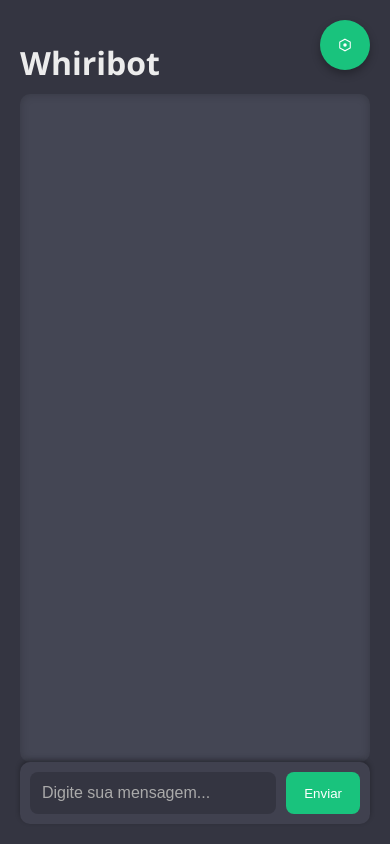
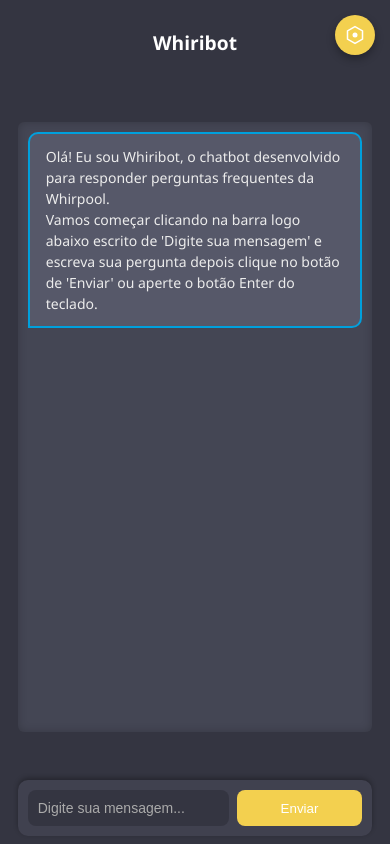
Before and after one commit to thiagoplancke/projeto_Fatec, a Flask app: page / in a window 390 px wide. Run offline with Flask 3, Linux system fonts and the light colour scheme.

Commit message:
mudanças site

```diff
--- a/src/chatbot_fatec_whirlpool/app.py
+++ b/src/chatbot_fatec_whirlpool/app.py
@@ -1,7 +1,26 @@
 from flask import Flask, render_template, request, jsonify
+import json
+import datetime
 from port_ia import responder_ia  # <-- import da outra pasta com a "IA"
 
 app = Flask(__name__)
+
+@app.route("/feedback", methods=["POST"])
+def feedback():
+    data = request.get_json()
+    user_message = data.get("user_message")
+    feedback_type = data.get("feedback_type")
+    bot_message = data.get("bot_message")
+    timestamp = data.get("timestamp", datetime.datetime.now().isoformat())
+    with open("feedback_log.json", "a", encoding="utf-8") as f:
+        json.dump({
+            "feedback_type": feedback_type,
+            "user_message": user_message,
+            "bot_message": bot_message,
+            "timestamp": timestamp
+        }, f, ensure_ascii=False)
+        f.write("\n")
+    return jsonify({"status": "ok", "message": "Feedback recebido"})
 
 @app.route("/")
 def index():
--- a/src/chatbot_fatec_whirlpool/port_ia.py
+++ b/src/chatbot_fatec_whirlpool/port_ia.py
@@ -1,19 +1,13 @@
-from google import genai
-from google.genai import types
-import os
+# aqui eu só usei para testar mesmo.
+# port_ia.py
+def responder_ia(texto):
+    texto = texto.lower()
 
-model="gemini-2.5-flash"
-api_key = os.getenv("GEMINI_API_KEY")
-
-client = genai.Client(api_key=api_key)
-
-system_instruction = """
-Você é o Assistente Virtual da Whirlpool.
-Você pode responder, em texto curtos, sobre produtos Whirlpool.
-"""
-
-config = types.GenerateContentConfig(system_instruction=system_instruction)
-
-def responder_ia(contents):
-    response = client.models.generate_content(model=model,contents=contents,config=config)
-    return response.text
+    if "oi" in texto or "olá" in texto:
+        return "Olá! Sou Whiribot :D"
+    elif "ajuda" in texto:
+        return "Claro! Me diga com o que você precisa."
+    elif "tchau" in texto:
+        return "Até mais! 👋"
+    else:
+        return "Interessante... me conte mais sobre isso!"
--- a/src/chatbot_fatec_whirlpool/static/script.js
+++ b/src/chatbot_fatec_whirlpool/static/script.js
@@ -1,8 +1,7 @@
-
   const chatBox = document.getElementById("chat");
   const input = document.getElementById("input");
 
-function addMessage(text, sender) {
+function addMessage(text, sender, userText = null, showFeedback = true) {
   const msg = document.createElement("div");
   msg.classList.add("message", sender);
 
@@ -13,7 +12,7 @@
   msg.appendChild(content);
 
   // botão feedback bot
-  if (sender === "bot") {
+  if (sender === "bot" && showFeedback) {
     const feedback = document.createElement("div");
     feedback.classList.add("feedback-buttons");
 
@@ -33,7 +32,11 @@
     likeBtn.setAttribute("data-tooltip", "Gostei!");
     likeBtn.addEventListener("click", () => {
       likeBtn.classList.add("active");
+            reFeedback("like", text, userText)
       dislikeBtn.classList.remove("active");
+    // desabilitar os botão dps de clicar
+    likeBtn.disabled = true;
+    dislikeBtn.disabled = true;
     });
 
     // dislike
@@ -43,7 +46,11 @@
     dislikeBtn.setAttribute("data-tooltip", "Não gostei!");
     dislikeBtn.addEventListener("click", () => {
       dislikeBtn.classList.add("active");
+            reFeedback("dislike", text, userText)
       likeBtn.classList.remove("active");
+    // desabilitar os botão dps de clicar
+    likeBtn.disabled = true;
+    dislikeBtn.disabled = true;
     });
 
     feedback.appendChild(redoBtn);
@@ -56,6 +63,24 @@
   chatBox.scrollTop = chatBox.scrollHeight;
 
   return msg;
+}
+
+function reFeedback(type, message, umessage) {
+  fetch("/feedback", {
+    method: "POST",
+    headers: { "Content-Type": "application/json" },
+    body: JSON.stringify({
+      user_message: umessage,
+      feedback_type: type,
+      bot_message: message,
+      timestamp: new Date().toISOString()
+    })
+  })
+  .then(response => response.json())
+  .then(data => {
+    console.log("Feedback registrado com sucesso:", data)
+  })
+  .catch(err => console.error("Erro ao enviar o feedback:", err))
 }
 
 async function enviar(predefinedText, isUser = true) {
@@ -83,7 +108,7 @@
     const data = await response.json();
 
     loading.remove();
-    addMessage(data.response, "bot");
+    addMessage(data.response, "bot", text);
   } catch (err) {
     loading.remove();
     addMessage("⚠️ Erro ao conectar com o servidor Flask.", "bot");
@@ -131,7 +156,6 @@
 darkModeBtn.addEventListener('click', () => setMode('dark'));
 
 // ===== CARREGAR PREFERÊNCIAS =====
-window.addEventListener('load', () => {
 const savedFont = localStorage.getItem('fontFamily');
 const savedMode = localStorage.getItem('mode') || 'dark';
 
@@ -140,5 +164,7 @@
   fontFamilySelect.value = savedFont;
 }
 setMode(savedMode);
+
+// msg de "boas vindas"
+addMessage("Olá! Eu sou Whiribot, o chatbot desenvolvido para responder perguntas frequentes da Whirpool. \nVamos começar clicando na barra logo abaixo escrito de 'Digite sua mensagem' e escreva sua pergunta depois clique no botão de 'Enviar' ou aperte o botão Enter do teclado.", "bot", null, false);
 });
-});
--- a/src/chatbot_fatec_whirlpool/static/style.css
+++ b/src/chatbot_fatec_whirlpool/static/style.css
@@ -23,14 +23,20 @@
   box-sizing: border-box;
 }
 
-/* Pretendo mudar */
 /* ======= Título ======= */
 h1 {
   text-align: left;
-  color: #ececec;
+  color: #ffffff;
   font-weight: 600;
   margin-bottom: 10px;
 }
+/* img {
+  position: fixed;
+  bottom: 0;
+  padding: 3dvh;
+  width: 80px;
+  height: 40px;
+} */
 
 /* ======= Caixa do chat ======= */
 .chat-box {
@@ -73,17 +79,29 @@
 /* ======= Usuário ======= */
 .message.user .message-content {
   background-color: #343541;
-  border-color: #19c37d; /* verde */
+  border-color: #a3a3a3; /* cinza claro */
   color: #ffffff;
   border-bottom-right-radius: 0;
+}
+
+body.light-mode .message.user .message-content {
+  background-color: #f7f7f7;
+  color: #000;
+  border-color: #999;
 }
 
 /* ======= Bot ======= */
 .message.bot .message-content {
   background-color: #565869;
-  border-color: #8e8e8e; /* cinza */
+  border-color: #00a0dd; /* amarelo */
   color: #ececec;
   border-bottom-left-radius: 0;
+}
+
+body.light-mode .message.bot .message-content {
+  background-color: #dcdcdc;
+  color: #111;
+  border-color: #0d436b;
 }
 
 .message.bot {
@@ -213,7 +231,7 @@
 /* ======= Botão de enviar ======= */
 button {
   padding: 12px 18px;
-  background-color: #19c37d;
+  background-color: #f3d04f;
   color: white;
   border: none;
   border-radius: 8px;
@@ -222,7 +240,7 @@
 }
 
 button:hover {
-  background-color: #15a76c;
+  background-color: #eeb111;
 }
 
 .chat-box::-webkit-scrollbar {
@@ -246,7 +264,7 @@
   height: 50px;
   border-radius: 50%;
   border: none;
-  background-color: #19c37d;
+  background-color: #f3d04f;
   display: flex;
   justify-content: center;
   align-items: center;
@@ -256,7 +274,7 @@
   transition: background 0.3s, transform 0.2s;
 }
 #settings-btn:hover {
-  background-color: #15a76c;
+  background-color: #eeb111;
   transform: scale(1.05);
 }
 
@@ -271,7 +289,6 @@
   color: #fff;
   padding: 20px;
   box-shadow: -4px 0 20px rgba(0,0,0,0.5);
-
   transform: translateX(100%);
   opacity: 0;
   visibility: hidden;
@@ -343,8 +360,8 @@
   background-color: #555;
 }
 .mode-group button.active {
-  background-color: #19c37d;
-  border-color: #19c37d;
+  background-color: #f3d04f;
+  border-color: #f3d04f;
 }
 
 /* ======= modo claro ======= */
@@ -354,7 +371,7 @@
 }
 
 body.light-mode h1 {
-  text-align: center;
+  text-align: left;
   color: #000000;
   font-weight: 600;
   margin-bottom: 10px;
@@ -374,18 +391,6 @@
   color: #222;
 }
 
-body.light-mode .message.bot .message-content {
-  background-color: #dcdcdc;
-  color: #111;
-  border-color: #999;
-}
-
-body.light-mode .message.user .message-content {
-  background-color: #f7f7f7;
-  color: #000;
-  border-color: #19c37d;
-}
-
 body.light-mode #settings-panel {
   background-color: #fff;
   color: #000;
@@ -396,6 +401,68 @@
   border-color: #aaa;
 }
 body.light-mode .mode-group button.active {
-  background-color: #19c37d;
+  background-color: #f3d04f;
   color: #fff;
 }
+/* CEL */
+@media screen and (max-width: 768px) {
+  body {
+    height: 100vh;
+    min-height: 100dvh;
+    width: 100%;
+    margin: 0;
+    padding: 0;
+    overflow-x: hidden;
+    overflow-y: auto;
+  }
+
+  h1 {
+    padding: 0.5rem;
+    font-size: 1.2rem;
+    text-align: center;
+  }
+
+  .container {
+    width: 95%;
+    margin: 0 auto;
+    padding: 8px;
+    height: 100%;
+  }
+
+  .chat-box {
+    padding: 10px;
+    border-radius: 6px;
+    max-height: 70vh;
+  }
+
+  .message-content {
+    max-width: 90%;
+    font-size: 14px;
+  }
+
+  .input-area {
+    flex-direction: row;
+    gap: 8px;
+  }
+
+  #input {
+    font-size: 14px;
+    padding: 10px;
+  }
+
+  button {
+    width: 100%;
+    padding: 10px;
+  }
+
+  #settings-panel {
+    width: 80%;
+  }
+
+  #settings-btn {
+    top: 15px;
+    right: 15px;
+    width: 40px;
+    height: 40px;
+  }
+}
--- a/src/chatbot_fatec_whirlpool/templates/index.html
+++ b/src/chatbot_fatec_whirlpool/templates/index.html
@@ -6,6 +6,8 @@
   <link rel="stylesheet" href="{{ url_for('static', filename='style.css') }}">
 </head>
 <body>
+<!--   <img src="static/logoo.jpg" />
+ --><meta name="viewport" content="width=device-width, initial-scale=1, user-scalable=yes">
 <link rel="stylesheet" href="https://cdnjs.cloudflare.com/ajax/libs/font-awesome/6.5.0/css/all.min.css">
   <div class="container">
     <h1>Whiribot</h1>
@@ -34,9 +36,11 @@
   <label for="font-family">Tipo de fonte:</label>
   <select id="font-family">
     <option value="'Segoe UI', 'Inter', sans-serif">Padrão</option>
-    <option value="Arial, sans-serif">Arial</option>
-    <option value="'Courier New', monospace">Courier New</option>
+    <option value="'Verdana', sans-serif">Verdana</option>
+    <option value="'Calibri', sans-serif">Calibri</option>
     <option value="'Times New Roman', serif">Times New Roman</option>
+    <option value="'Consolas', monospace">Consolas</option>
+    <option value="'Lucida Console', monospace">Lucida Console</option>
   </select>
 
   <div class="mode-buttons">
```
Also changed, not shown: src/chatbot_fatec_whirlpool/static/logoo.jpg (added). Lines whose indentation alone changed are shown as unchanged.
